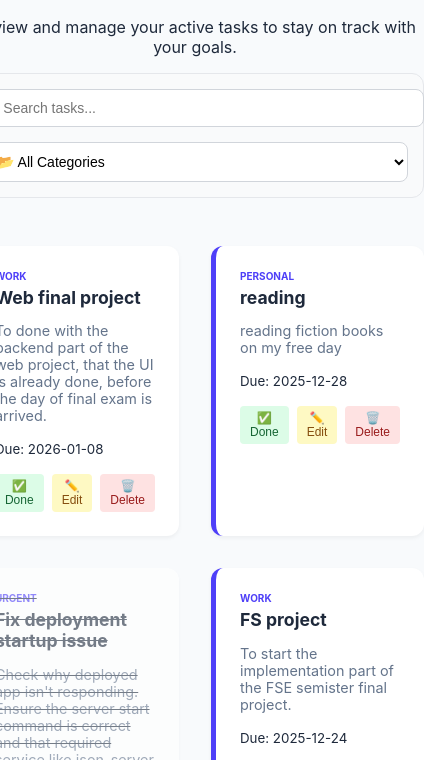
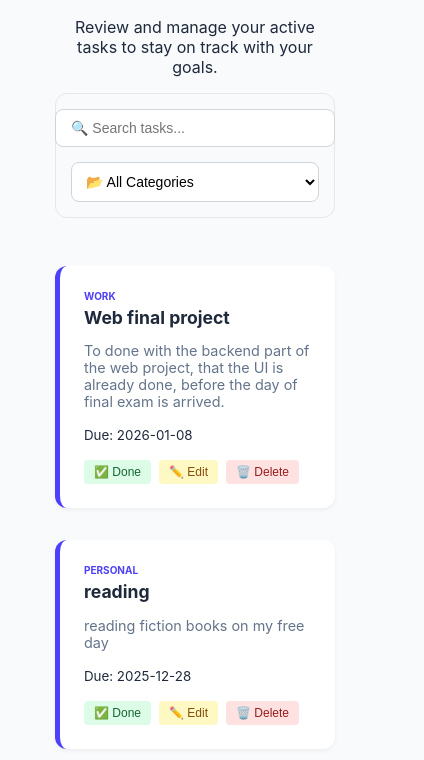
Before and after one commit to feyistu123/my-to-do-list, a website with bundled scripts: page index.html in a window 390 px wide. Shown: the part 271-1031 px from the top of the page, 424 px wide, since content can reach past the window. Built offline with nearby package versions, Linux system fonts and the light colour scheme; data requests are answered from the project's data file.

Commit message:
make responsive

```diff
--- a/style.css
+++ b/style.css
@@ -236,4 +236,12 @@ button#submit-btn {
     #search-input, #category-filter {
         width: 100%;
     }
+    .task-grid {
+    display: grid;
+    grid-template-columns: 1fr;
+    gap: 2rem;
+    text-align: left;
+    margin-top: 3rem;
+    max-width: 800px;
 }
+}
```
